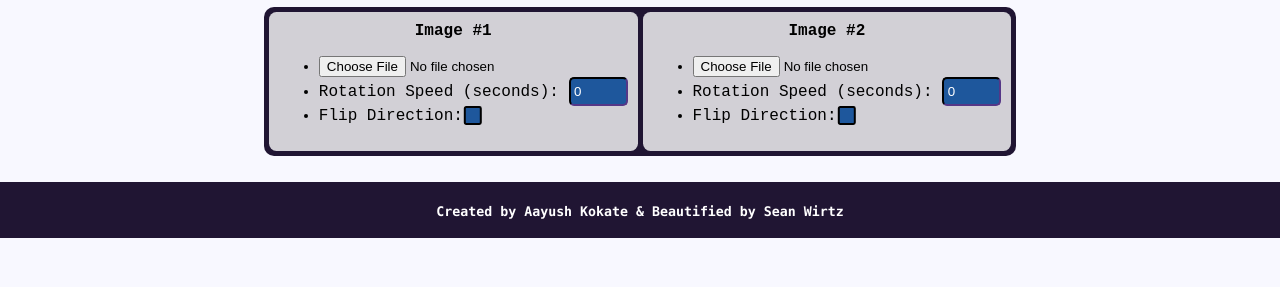
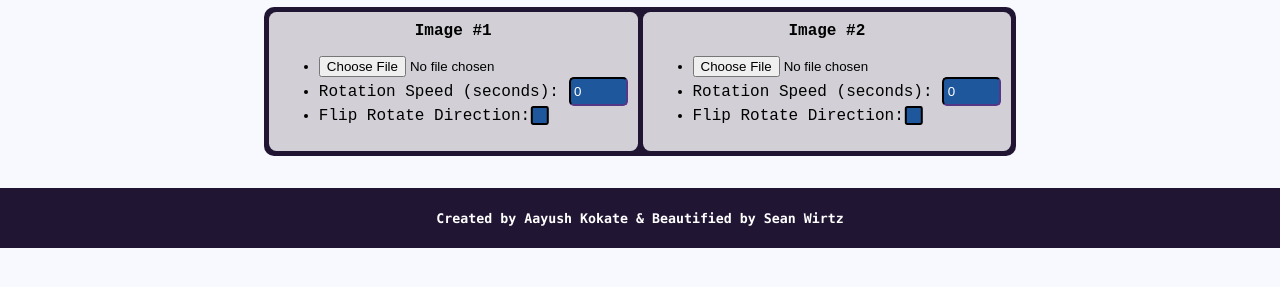
Before and after one commit to aayushext/DPEA-Kinetic-Sculpture-Design-Check, a plain HTML site: page index.html in a window 1280 px wide. Shown: the part 513-800 px from the top of the page. Drawn offline with Linux system fonts and the light colour scheme.

Commit message:
Fixed more stuff

```diff
--- a/index.html
+++ b/index.html
@@ -36,7 +36,7 @@
 					<li><label for="speed1">Rotation Speed (seconds):</label>
 						<input type="number" id="speed1" min="1" max="10" value="5">
 					</li>
-					<li><label class="form-control" for="direction1">Flip Direction:<input type="checkbox"
+					<li><label class="form-control" for="direction1">Flip Rotate Direction:<input type="checkbox"
 								id="direction1"></label>
 					</li>
 				</ul>
@@ -48,7 +48,7 @@
 					<li><label for="speed2">Rotation Speed (seconds):</label>
 						<input type="number" id="speed2" min="1" max="10" value="5">
 					</li>
-					<li><label class="form-control" for="direction2">Flip Direction:<input type="checkbox"
+					<li><label class="form-control" for="direction2">Flip Rotate Direction:<input type="checkbox"
 								id="direction2"></label>
 					</li>
 				</ul>
--- a/styles.css
+++ b/styles.css
@@ -123,9 +123,7 @@ body {
 	font-family: Monaco, monospace;
 	text-align: center;
 	width: 100%;
-	height: 30px;
-	padding-bottom: 2%;
-	margin-top: 2%;
+	margin-top: 2.5%;
 	margin-bottom: 0;
 	color: var(--white);
 	background-color: var(--dark);
```
